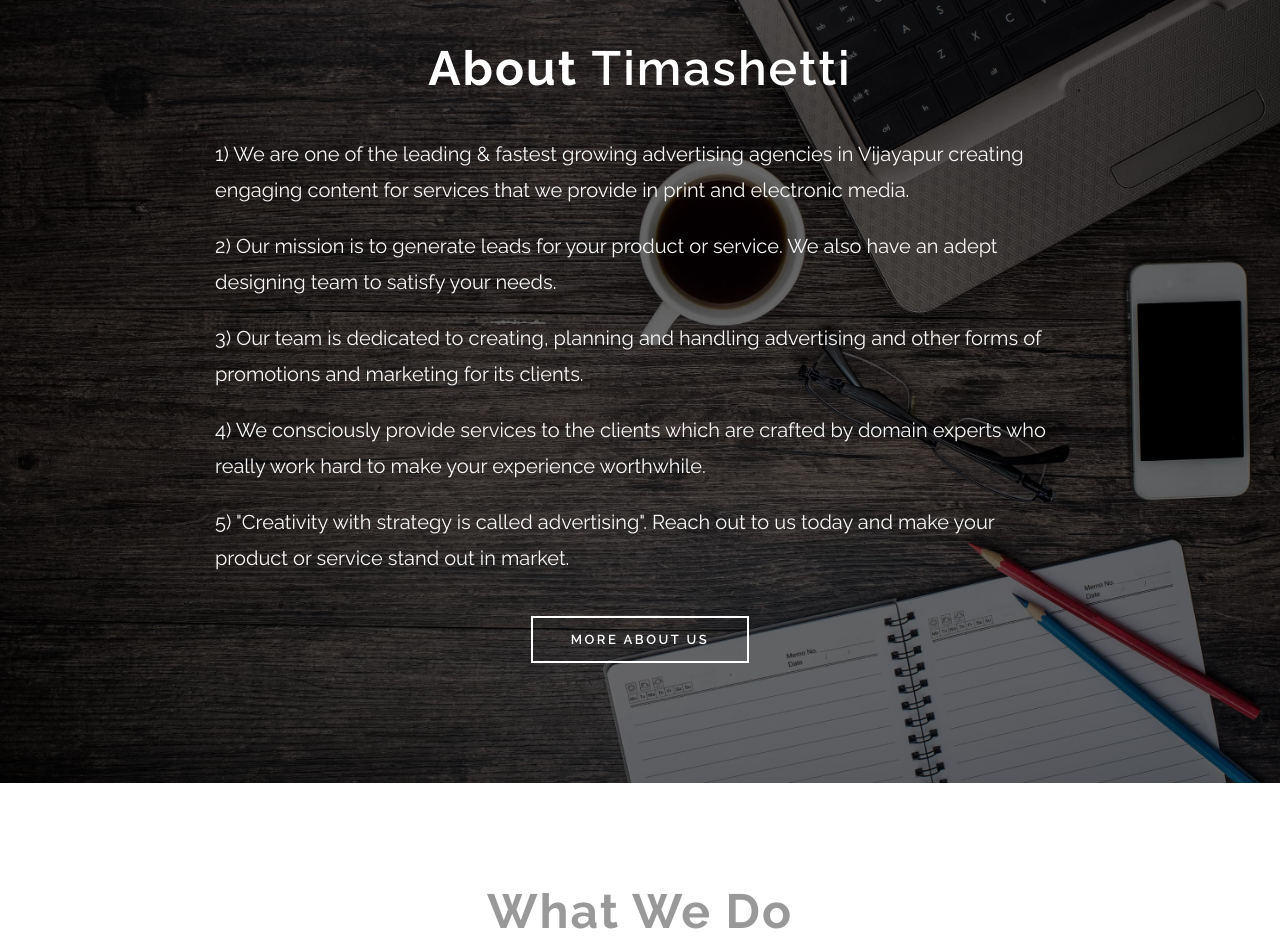
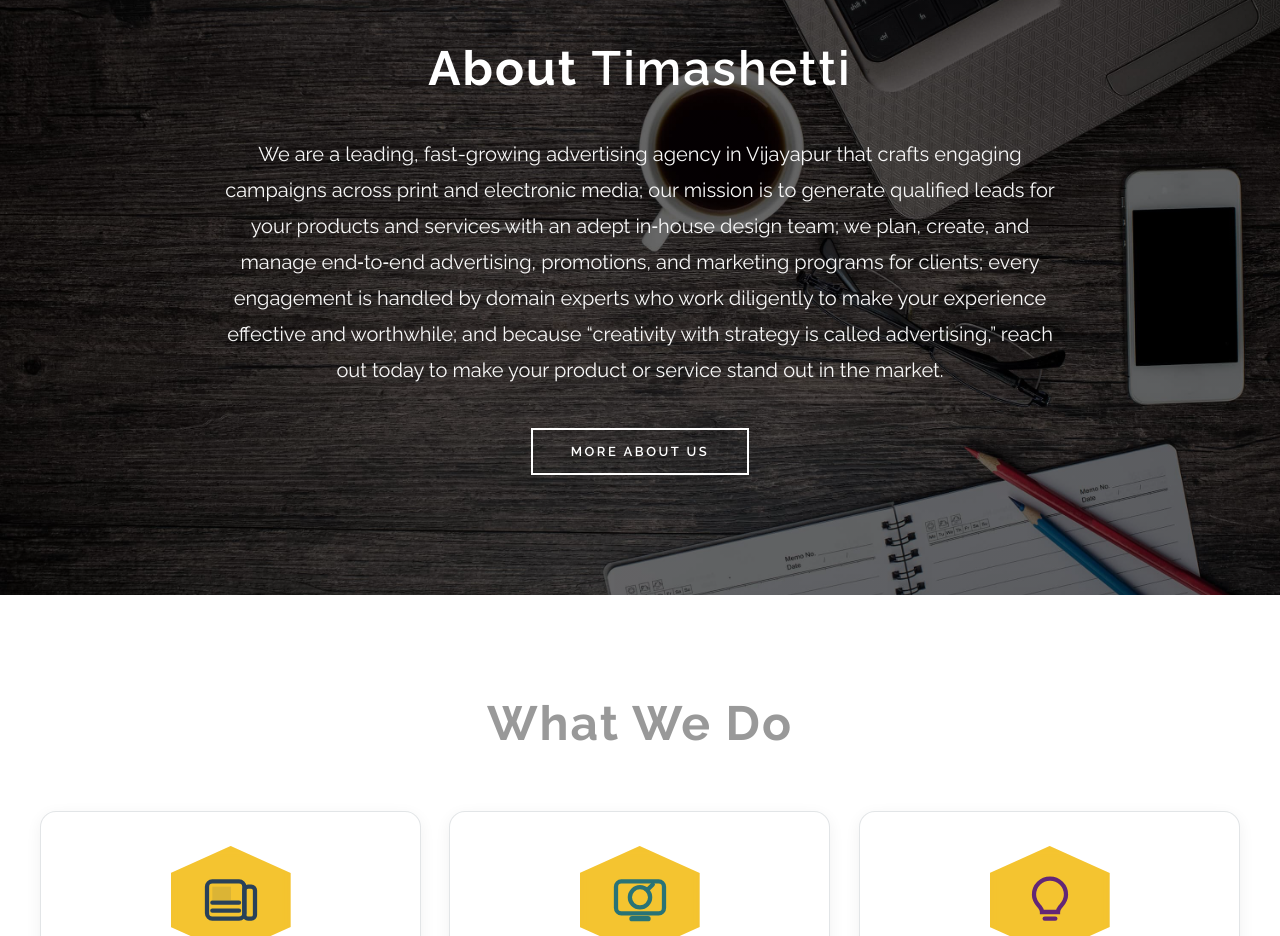
Before and after one commit to praju1008/Advertising-agency, a React (Create React App) app: page / in a window 1280 px wide. Shown: the part 880-1816 px from the top of the page. Built offline with nearby package versions, Linux system fonts and the light colour scheme; some icons are missing.

Commit message:
Projectgrid update

```diff
--- a/src/pages/Home.js
+++ b/src/pages/Home.js
@@ -67,21 +67,10 @@
       >
         <div className="about-preview-content">
           <h2>About <span className="highlight">Timashetti</span></h2>
-          <p>
-           1) We are one of the leading & fastest growing advertising agencies in Vijayapur creating engaging content for services that we provide in print and electronic media.
-          </p>
-          <p>
-           2)  Our mission is to generate leads for your product or service. We also have an adept designing team to satisfy your needs.
-          </p>
-          <p>
-           3) Our team is dedicated to creating, planning and handling advertising and other forms of promotions and marketing for its clients.
-          </p>
-          <p>
-           4) We consciously provide services to the clients which are crafted by domain experts who really work hard to make your experience worthwhile.
-          </p>
-          <p>
-           5) "Creativity with strategy is called advertising". Reach out to us today and make your product or service stand out in market.
-          </p>
+     <p>
+  We are a leading, fast-growing advertising agency in Vijayapur that crafts engaging campaigns across print and electronic media; our mission is to generate qualified leads for your products and services with an adept in‑house design team; we plan, create, and manage end‑to‑end advertising, promotions, and marketing programs for clients; every engagement is handled by domain experts who work diligently to make your experience effective and worthwhile; and because “creativity with strategy is called advertising,” reach out today to make your product or service stand out in the market.
+</p>
+
           <a href="/about" className="about-btn">MORE ABOUT US</a>
         </div>
       </section>
--- a/src/styles/Home.css
+++ b/src/styles/Home.css
@@ -170,7 +170,7 @@
   line-height: 1.8;
   margin: 0 auto 20px;
   max-width: 850px;
-  text-align: left;
+  text-align: center;
 }
 .about-btn {
   display: inline-block;
```
